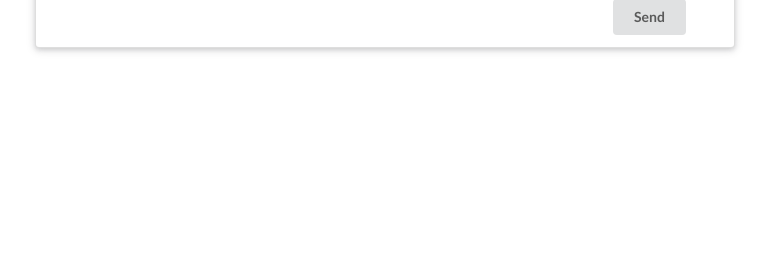
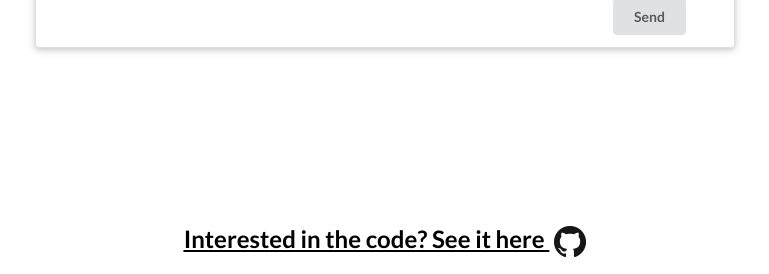
Before and after one commit to Itsindigo/django-ajax-form-validator, a Django app: page / in a window 1280 px wide. Shown: the part 526-800 px from the top of the page, without its empty margins (255-1024 px from the left). Run offline with Django 3.2, Linux system fonts and the light colour scheme; some libraries are stand-ins or nearby versions.

Commit message:
add simple sass styles for footer

```diff
--- /dev/null
+++ b/src/core/static/main.css
@@ -0,0 +1,30 @@
+html, body {
+  height: 100%;
+  margin: 0; }
+
+.wrapper {
+  min-height: 100%;
+  margin-bottom: -50px; }
+
+.push {
+  height: 50px; }
+
+.fix-bottom {
+  height: 50px;
+  text-align: center; }
+  .fix-bottom.footer {
+    width: 100%; }
+    .fix-bottom.footer span, .fix-bottom.footer a {
+      color: #000000;
+      font-family: Lato,'Helvetica Neue',Arial,Helvetica,sans-serif;
+      line-height: 1.28571429em;
+      margin: calc(2rem - .14285714em) 0 1rem;
+      font-weight: 700;
+      padding: 0;
+      font-size: 24px;
+      text-decoration: underline; }
+    .fix-bottom.footer img {
+      padding-left: 5px;
+      vertical-align: middle; }
+
+/*# sourceMappingURL=main.css.map */
--- /dev/null
+++ b/src/core/static/scss/_layouts.scss
@@ -0,0 +1,39 @@
+html, body {
+  height: 100%;
+  margin: 0;
+}
+
+.wrapper {
+  min-height: 100%;
+  margin-bottom: -50px;
+}
+
+.push {
+  height: 50px;
+}
+
+.fix-bottom {
+  height: 50px;
+  text-align: center;
+
+  &.footer {
+    width: 100%;
+
+    span, a {
+      color: #000000;
+      font-family: Lato,'Helvetica Neue',Arial,Helvetica,sans-serif;
+      line-height: 1.28571429em;
+      margin: calc(2rem - .14285714em) 0 1rem;
+      font-weight: 700;
+      padding: 0;
+      font-size: 24px;
+      text-decoration: underline;
+    }
+
+    img {
+      padding-left: 5px;
+      vertical-align: middle;
+    }
+
+  }
+}
--- /dev/null
+++ b/src/core/static/scss/main.scss
@@ -0,0 +1 @@
+@import './_layouts';
--- a/src/core/templates/base.html
+++ b/src/core/templates/base.html
@@ -7,6 +7,7 @@
 
         <meta name="viewport" content="width=device-width, initial-scale=1.0">
         <link rel="stylesheet" href="https://cdn.jsdelivr.net/npm/semantic-ui@2.3.1/dist/semantic.min.css">
+        <link rel="stylesheet" href="{% static 'main.css' %}">
         {% block meta_tags %}
         {% endblock meta_tags %}
 
@@ -15,11 +16,13 @@
     </head>
 
     <body>
+        <div class="wrapper">
             {% block body %}
                 {% include '_components/header.html' %}
 
             {% endblock body %}
-    </body>
+            <div class="push"></div>
+        </div>
 
         <script>
             (function() {
@@ -38,7 +41,15 @@
             })();
         </script>
 
+
         <footer>
+            <div class="fix-bottom footer">
+            <span>
+                <a href="https://github.com/Itsindigo/django-ajax-form-validator" title="Github Django Ajax Form Validator">Interested in the code? See it here</a>
+                <img src="{% static 'img/GitHub-Mark-32px.png' %}" alt="Github Logo">
+            </span>
+            </div>
             {% block extra_scripts %}{% endblock extra_scripts%}
         </footer>
+    </body>
 </html>
```
Also changed, not shown: src/core/static/img/GitHub-Mark-32px.png (added), 2 other files. Lines whose indentation alone changed are shown as unchanged.
